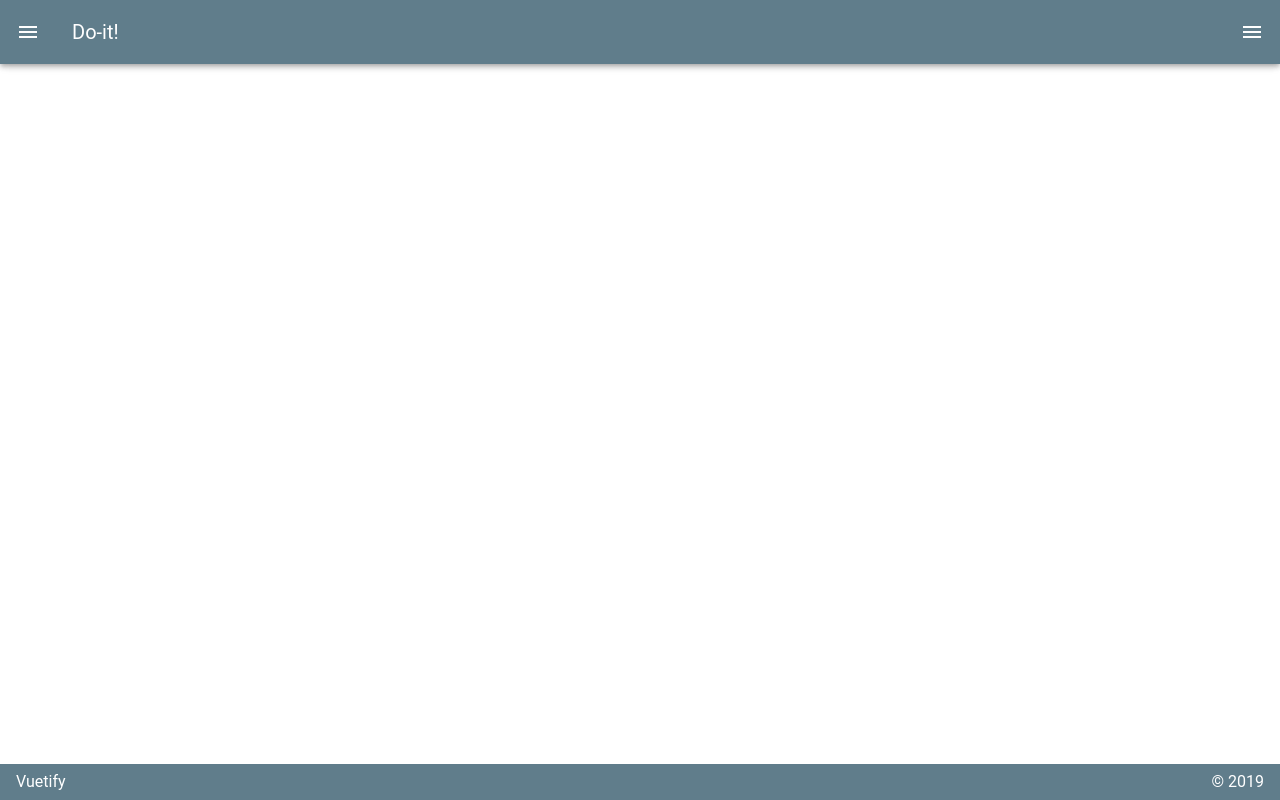
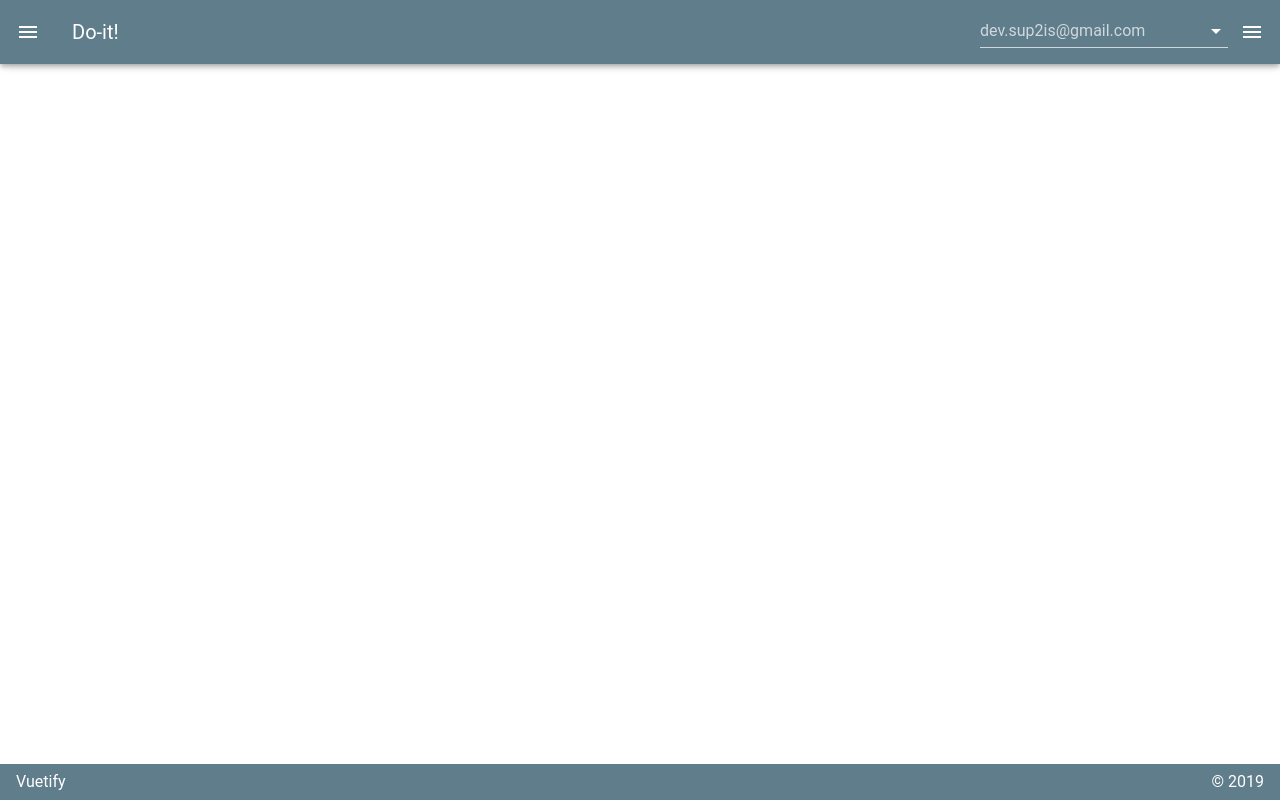
Before and after one commit to MorrisHong/do-it, a Vue app in the folder frontend/: page / in a window 1280 px wide. Built offline with nearby package versions, Linux system fonts and the light colour scheme.

Commit message:
Gnb Email 메뉴 생성

```diff
--- a/frontend/src/App.vue
+++ b/frontend/src/App.vue
@@ -28,6 +28,15 @@
       <v-app-bar-nav-icon @click.stop="drawer = !drawer" />
       <v-toolbar-title>Do-it!</v-toolbar-title>
       <v-spacer />
+      <div>
+        <v-select
+          :items="items"
+          label="dev.sup2is@gmail.com"
+          class="mt-5"
+          single-line
+        ></v-select>
+      </div>
+
       <v-app-bar-nav-icon @click.stop="drawerRight = !drawerRight" />
     </v-app-bar>
 
@@ -82,6 +91,7 @@
       drawerRight: false,
       right: false,
       left: false,
+      items: ['Foo', 'Bar', 'Fizz', 'Buzz'],
     }),
   }
 </script>
```
